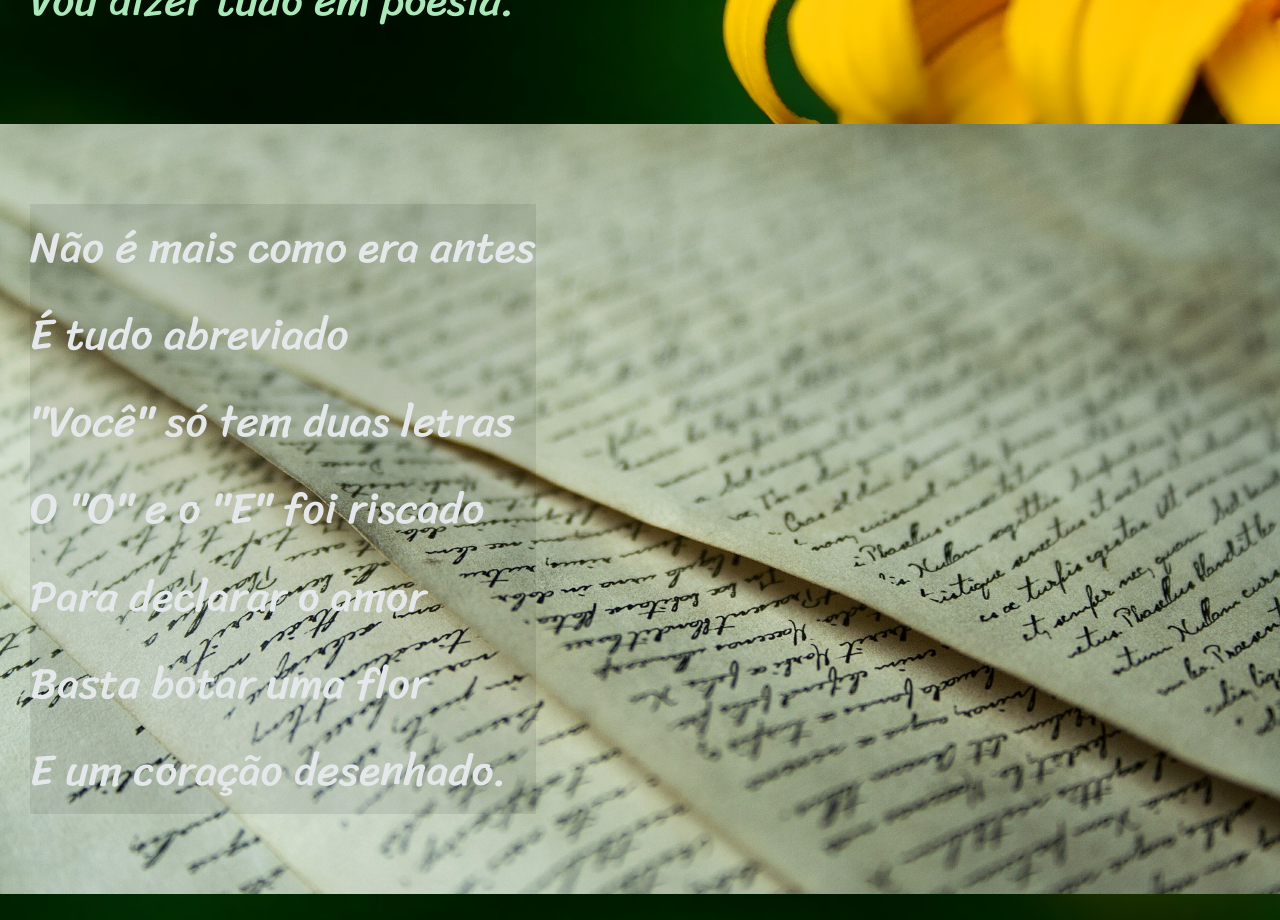
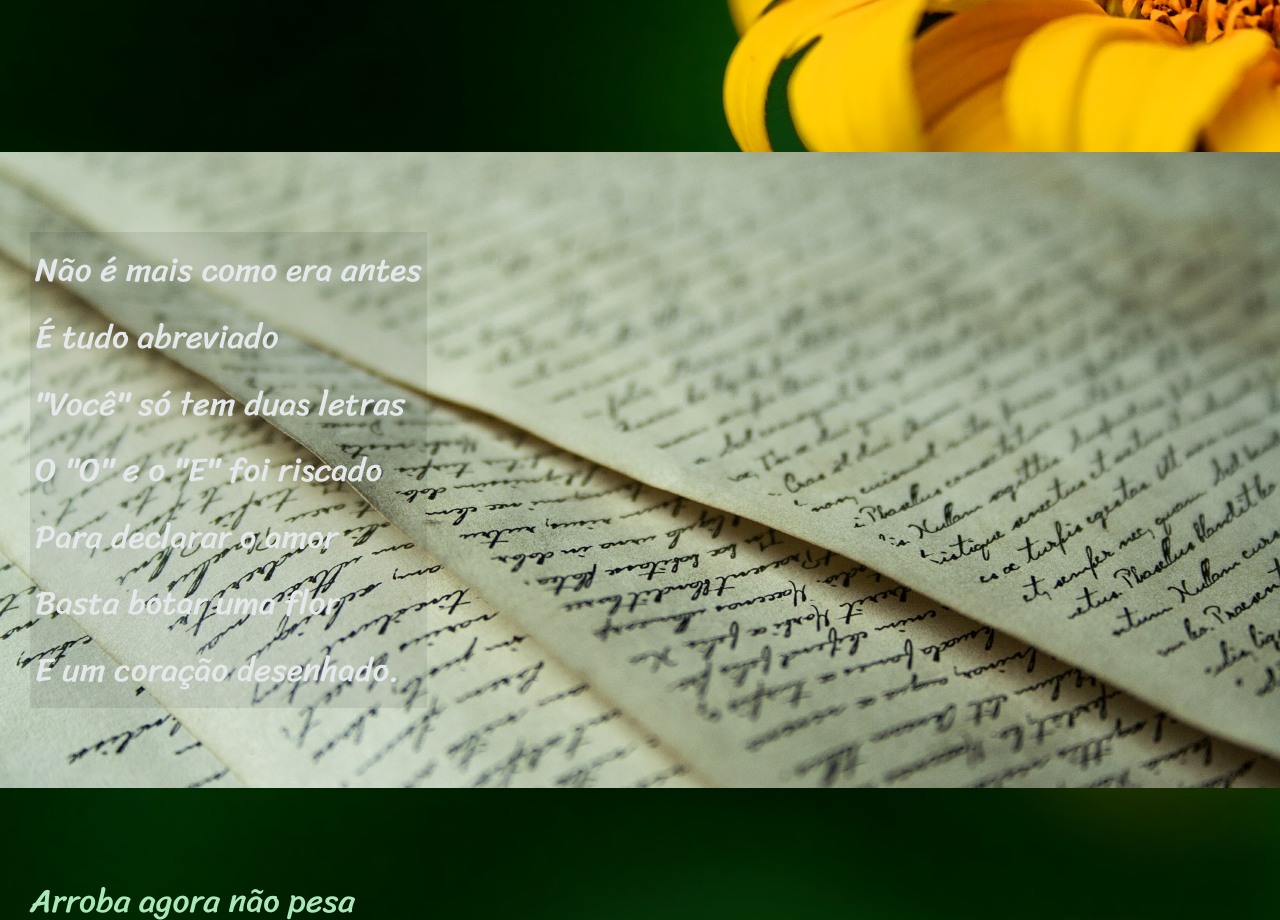
Before and after one commit to RomildoPessoa/HTML-e-CSS, a plain HTML site: page Desafios/Desafio12/cordel.html in a window 1280 px wide. Shown: the part 780-1700 px from the top of the page. Drawn offline with Linux system fonts and the light colour scheme.

Commit message:
nova atualização

```diff
--- a/Desafios/Desafio12/style/style.css
+++ b/Desafios/Desafio12/style/style.css
@@ -18,6 +18,7 @@ html, body{
     font-family: var(--font01);
     max-width: 100%vh;
     background-color: #ffff;
+
 }
 
 header{
@@ -31,7 +32,7 @@ header  h1{
     padding-top: 40px;
     font-variant: small-caps;
     font-family:var(--font02);
-    font-size: 10%vw;
+    font-size: 10vw;
 
 }
 
@@ -53,7 +54,7 @@ header a:hover{
 }
 section{
     font-family:var(--font03);
-    font-size: 3.4vw;
+    font-size: 2.6vw;
     padding: 10vh 0px 10vh 30px;
     line-height: 2em;
 }
@@ -78,8 +79,12 @@ background-image:url(../imagens/background002.jpg);
     color: #e4e8ea;
 }
 section.imagem > p{
-    background-color: rgba(0, 0, 0, 0.081);
+    background-color: #00000015;
     display: inline-block;
+    padding: 5px;
+}
+section p{
+    padding-bottom: 2em;
 }
 
 
```
